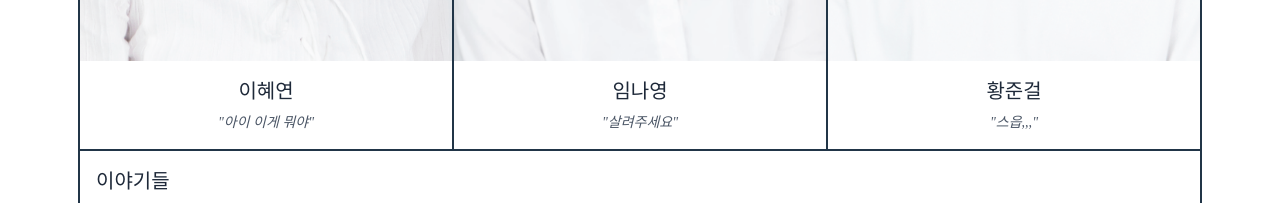
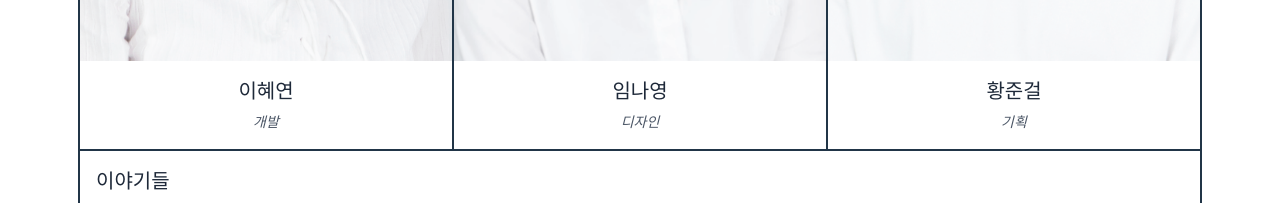
Before and after one commit to jungeol-h/bulggulweb, a React (Vite) app: page / in a window 1280 px wide. Shown: the part 2929-3132 px from the top of the page. Built offline with nearby package versions, Linux system fonts and the light colour scheme; a web font is replaced by a local one.

Commit message:
회원 프로필의 코멘트를 수정하여 정확한 정보를 반영함

```diff
--- a/src/components/MemberProfile.jsx
+++ b/src/components/MemberProfile.jsx
@@ -69,7 +69,7 @@ const MemberProfile = ({ member }) => {
         </div>
         <h3 className="text-xl font-medium mb-2 text-gray-800">{name}</h3>
         <p className="text-sm italic text-gray-600 mb-4 text-center">
-          "{comment}"
+          {comment}
         </p>
 
         {/* <a
--- a/src/data/members.js
+++ b/src/data/members.js
@@ -3,19 +3,19 @@ export const members = [
   {
     name: "이혜연",
     image: "/images/hyeyeon.png",
-    comment: "아이 이게 뭐야",
+    comment: "개발",
     notionUrl: "https://example.com/hyeyeon",
   },
   {
     name: "임나영",
     image: "/images/nayoung.png",
-    comment: "살려주세요",
+    comment: "디자인",
     notionUrl: "https://example.com/nayoung",
   },
   {
     name: "황준걸",
     image: "/images/jungeol.png",
-    comment: "스읍,,,",
+    comment: "기획",
     notionUrl: "https://example.com/jungeol",
   },
 ];
```
